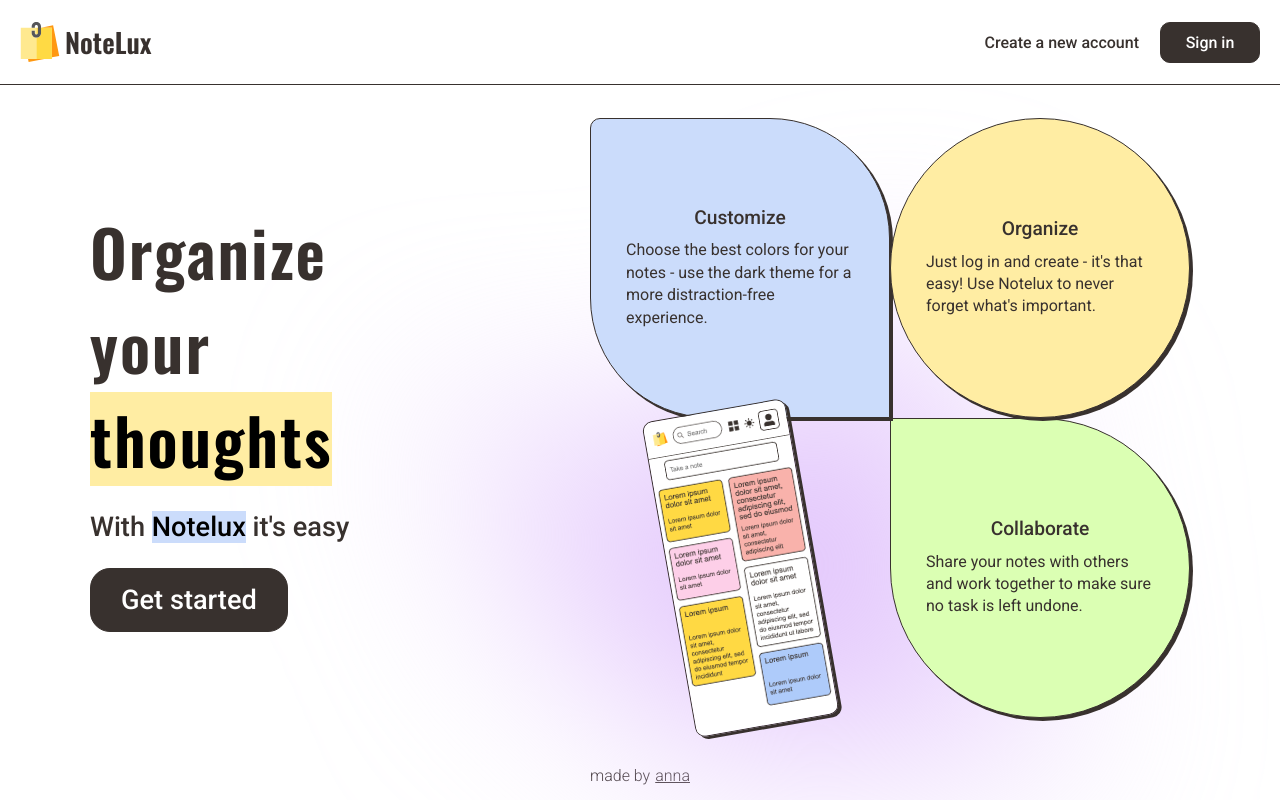
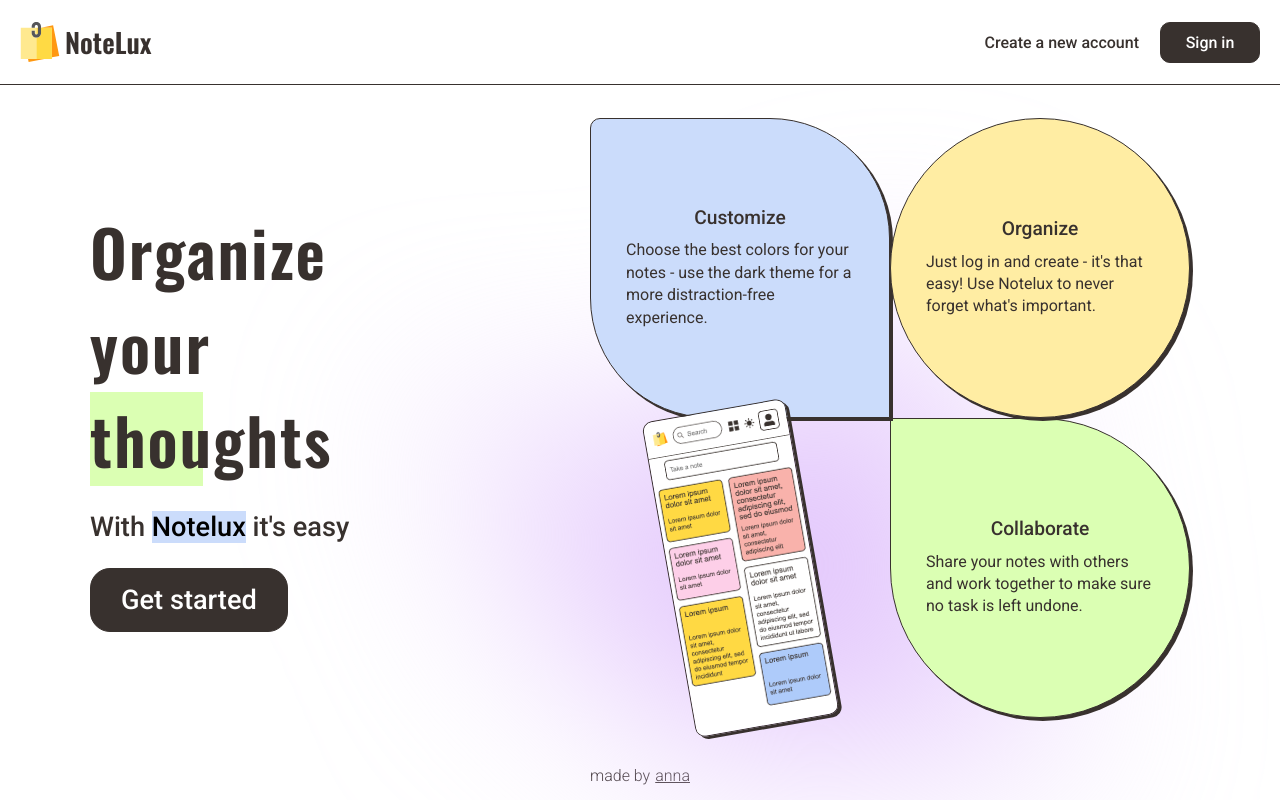
Before and after one commit to anna-rudas/notelux, a React (Vite) app: page / in a window 1280 px wide. Built offline with nearby package versions, Linux system fonts and the light colour scheme; no server answers.

Commit message:
add highlight animation to landing page

```diff
--- a/src/routes/LandingPage.tsx
+++ b/src/routes/LandingPage.tsx
@@ -14,11 +14,23 @@ function LandingPage() {
         <div {...className(style.landingPageCon)}>
           <div {...className(style.landingPageSummary)}>
             <div {...className(style.textContent)}>
-              <span
-                {...className(shared.welcomeTextPrimary, shared.oneWordOneLine)}
+              <div
+                {...className(
+                  shared.welcomeTextPrimary,
+                  shared.oneWordOneLine,
+                  style.titleTextContent
+                )}
               >
-                Organize your <mark>thoughts</mark>
-              </span>
+                <div {...className(style.titleText)}>
+                  <span>Organize</span>
+                </div>
+                <div {...className(style.titleText)}>
+                  <span>your</span>
+                </div>
+                <div {...className(style.titleText)}>
+                  <span>thoughts</span>
+                </div>
+              </div>
               <span {...className(shared.welcomeTextSecondary)}>
                 With <mark>Notelux</mark> it&apos;s easy
               </span>
--- a/src/routes/Routes.module.css
+++ b/src/routes/Routes.module.css
@@ -114,17 +114,50 @@
   animation-direction: normal;
 }
 
+.titleTextContent {
+  display: flex;
+  flex-direction: column;
+}
+
+.titleText {
+  padding: 0;
+  width: fit-content;
+  display: flex;
+  justify-content: flex-start;
+  align-items: center;
+}
+
+.titleText span {
+  padding: 0;
+  width: 0%;
+  height: 100%;
+}
+
+.landingPageSummary span:first-of-type mark {
+  background-color: var(--highlight-3);
+}
+
+.titleTextContent div:nth-of-type(1) span {
+  background-color: var(--highlight-1);
+  animation-name: highlightAnimation;
+  animation-duration: 10000ms;
+  animation-direction: normal;
+  animation-timing-function: ease-in-out;
+  animation-iteration-count: infinite;
+}
+
+.titleTextContent div:nth-of-type(3) span {
+  background-color: var(--highlight-2);
+  animation-name: highlightAnimation;
+  animation-duration: 10000ms;
+  animation-direction: reverse;
+  animation-timing-function: ease-in-out;
+  animation-iteration-count: infinite;
+}
+
 .actionBtn {
   padding: 15px 30px;
   border-radius: calc(var(--border-radius) * 4);
-}
-
-.landingPageSummary span:first-of-type mark {
-  background-color: var(--highlight-1);
-}
-
-.landingPageSummary span:nth-of-type(2) mark {
-  background-color: var(--highlight-3);
 }
 
 .landingPageHero {
@@ -268,6 +301,24 @@
 .icon {
   width: 30px;
   height: auto;
+}
+
+@keyframes highlightAnimation {
+  0% {
+    width: 0%;
+  }
+  10% {
+    width: 100%;
+  }
+  40% {
+    width: 100%;
+  }
+  50% {
+    width: 0%;
+  }
+  100% {
+    width: 0%;
+  }
 }
 
 @keyframes fadeInAnimation {
```
